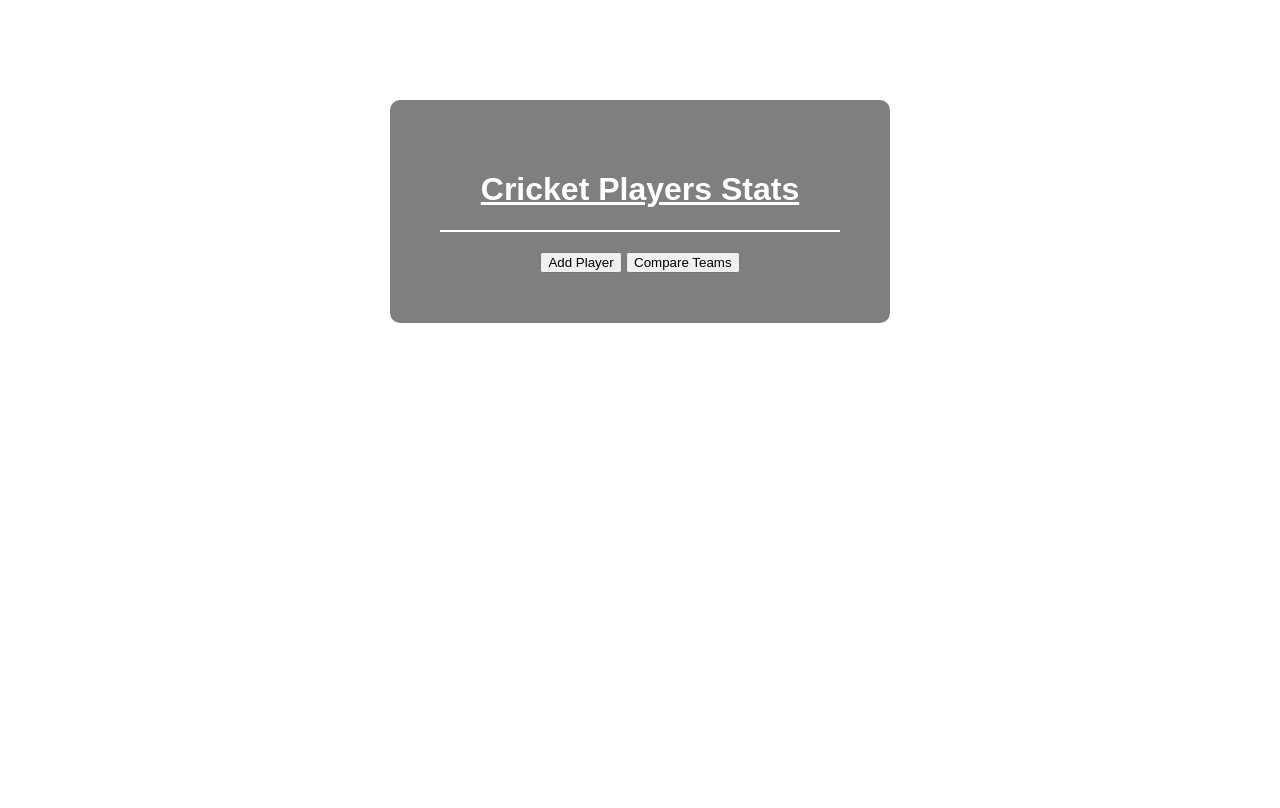
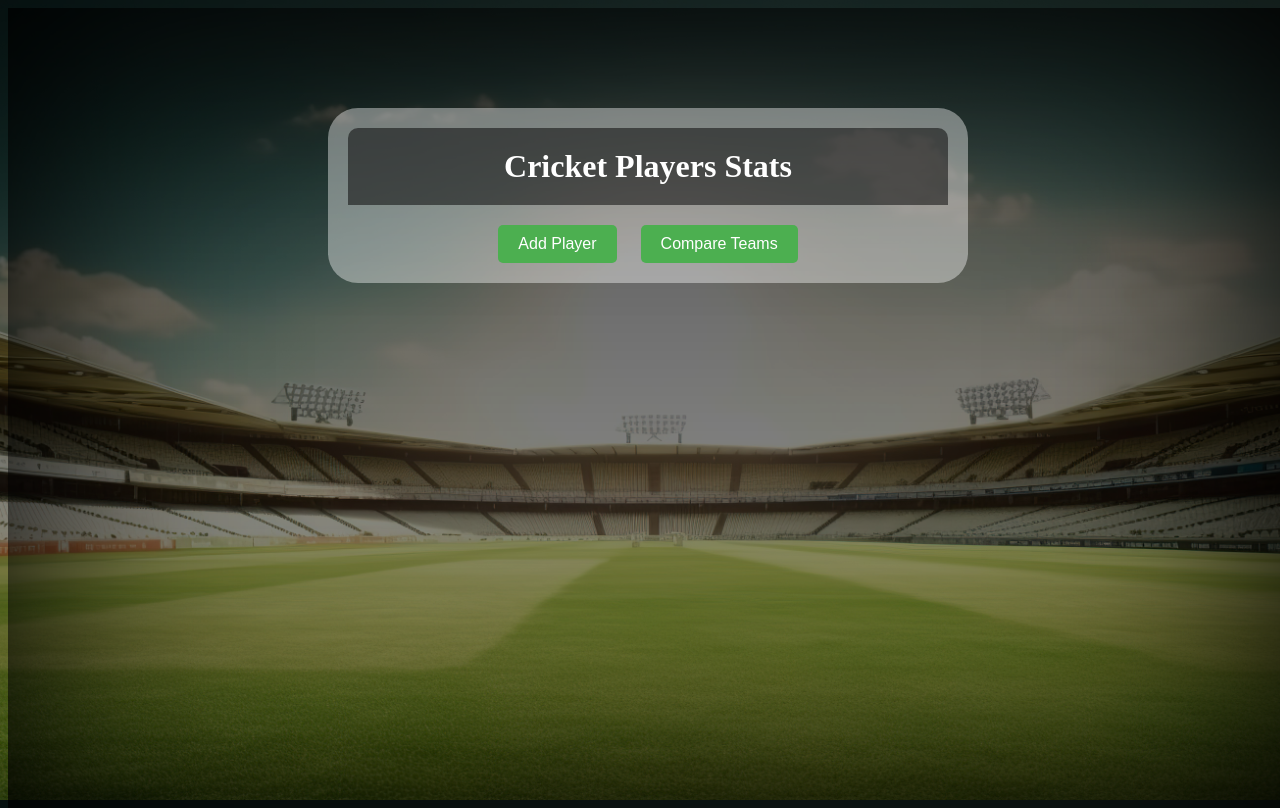
Before and after one commit to knight433/DBMS-pro, a Flask app: page / in a window 1280 px wide. Before the commit the page ends 323 px from the top, so only its background shows below. Run offline with Flask 3, Linux system fonts and the light colour scheme.

Commit message:
added style

```diff
--- a/templates/index.html
+++ b/templates/index.html
@@ -6,61 +6,75 @@
     <title>Cricket Players Stats</title>
     <style>
         body {
-            margin: 0;
-            padding: 0;
-            font-family: Arial, sans-serif;
-            background-image: url('');
+            position: absolute;
+            width: 100%;
+            height: 100%;
+            -webkit-box-shadow: inset 0px 0px 400px #000000;
+            box-shadow: inset 0px 0px 400px #000000;
+            background: linear-gradient(rgba(0, 0, 0, 0.7), rgba(0, 0, 0, 0.35)), url('indexBG.jpg');
+            background-position: center;
+            background-repeat: no-repeat;
+            background-attachment: fixed;
             background-size: cover;
-            background-position: center;
-            color: #fff;
+            }
+
+        .container {
+            text-align: center;
+            margin: 100px auto;
+            max-width: 600px;
+            border-radius: 30px; /* Adding rounded edges */
+            background-color: rgba(255, 255, 255, 0.4); /* Adding a semi-transparent background color */
+            padding: 20px; /* Adding padding to create space between content and edges */
         }
 
-        div {
-            text-align: center;
-            padding: 50px;
+        .header {
             background-color: rgba(0, 0, 0, 0.5);
-            border-radius: 10px;
-            margin: 100px auto;
-            max-width: 400px;
+            color: #fff;
+            padding: 20px;
+            border-radius: 10px 10px 0 0;
         }
 
         h1 {
-            text-decoration: underline;
+            margin: 0;
         }
 
-        hr {
-            border: 1px solid #fff;
-            margin: 20px 0;
+        .button-container {
+            margin-top: 20px;
         }
 
-        a {
-            text-decoration: none;
-            color: #ffd700;
-            font-weight: bold;
-            font-size: 18px;
-            display: block;
-            margin-bottom: 15px;
-            transition: color 0.3s ease;
+        .button-container button {
+            background-color: #4CAF50;
+            color: white;
+            padding: 10px 20px;
+            border: none;
+            border-radius: 5px;
+            cursor: pointer;
+            margin: 0 10px;
+            font-size: 16px;
+            transition: background-color 0.3s;
         }
 
-        a:hover {
-            color: #ffa500;
+        .button-container button:hover {
+            background-color: #45a049;
         }
     </style>
 </head>
 <body>
-    <div>
-        <h1>Cricket Players Stats</h1>
-        <hr>
-        <button id="AddPlayer">Add Player</button>
-        <button id="ComparePlayers">Compare Teams</button>
+    <div class="container">
+        <div class="header">
+            <h1>Cricket Players Stats</h1>
+        </div>
+        <div class="button-container">
+            <button id="AddPlayer">Add Player</button>
+            <button id="ComparePlayers">Compare Teams</button>
+        </div>
     </div>
     <script>
         document.getElementById("AddPlayer").onclick = function() {
             window.location.href = "/addPlayer";
         };
 
-        document.getElementById("ComparePlayers").onclick = function() {  // Added onclick event for ComparePlayers
+        document.getElementById("ComparePlayers").onclick = function() {
             window.location.href = "/comparePlayer";
         };
     </script>
```
Also changed, not shown: templates/indexBG.jpg (added).
